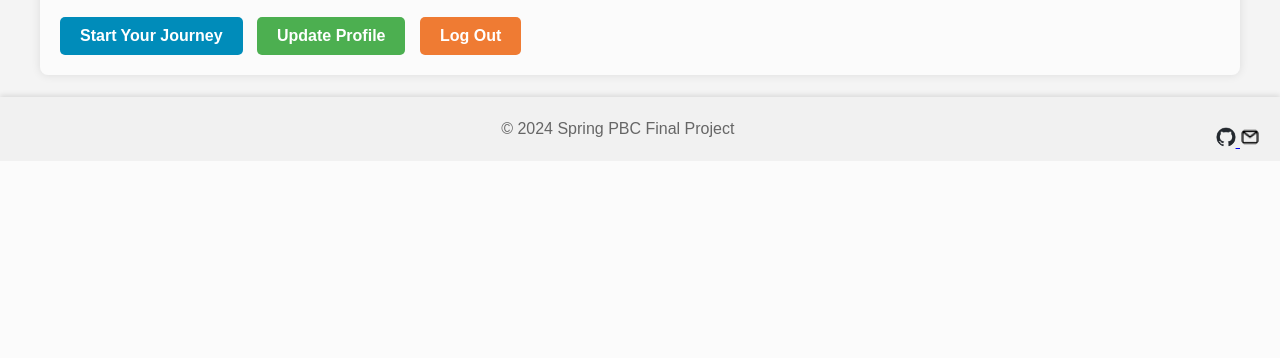
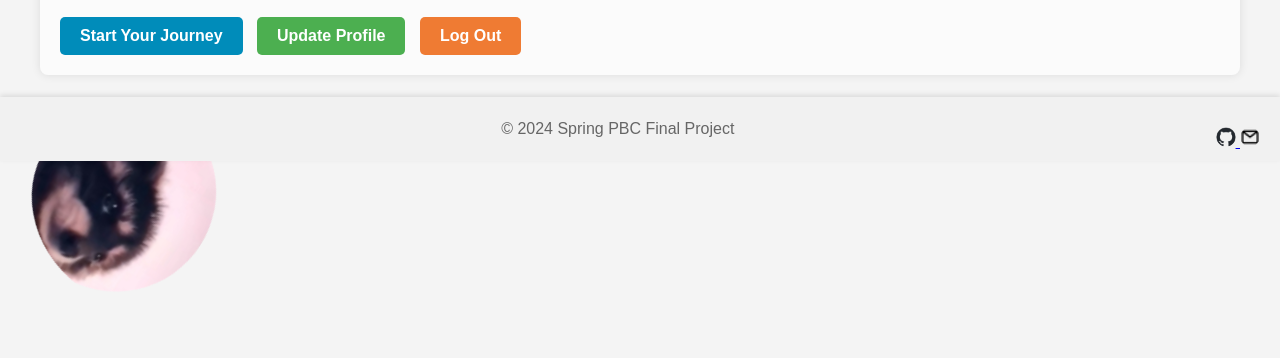
Before and after one commit to Bai1026/PBC_Final_Project, a Django app: a page that uses platform/templates/login/welcome.html in a window 1280 px wide. Shown: the part 639-997 px from the top of the page. Before the commit the page ends 788 px from the top, so only its background shows below. Run offline with Django 3.2, Linux system fonts and the light colour scheme; the visitor is signed in with stand-in values (Sample User, id 1); data comes from the database, SQL or seed files in the repository.

Commit message:
update pedro racoon

```diff
--- /dev/null
+++ b/platform/myproject/static/css/pedro.css
@@ -0,0 +1,29 @@
+.wrapper {
+    overflow: hidden;
+    border-radius: 50%;
+    width: 200px; /* Adjust the width as needed */
+    height: auto; /* Keeps the aspect ratio intact */
+    margin-top: 20px;
+}
+
+.pedro {
+    width: 100%; /* This will make the image fill the container */
+    height: auto; /* Maintain the aspect ratio */
+    animation: bounce 200ms linear infinite alternate;
+}
+
+@keyframes bounce {
+    to {
+        transform: translateY(20px);
+    }
+}
+
+@keyframes spin {
+    to {
+        transform: rotate(-1turn);
+    }
+}
+
+.wrapper {
+    animation: spin 10s linear infinite;
+}
--- a/platform/templates/login/welcome.html
+++ b/platform/templates/login/welcome.html
@@ -7,6 +7,7 @@
     <meta name="viewport" content="width=device-width, initial-scale=1.0">
     <link rel="stylesheet" href="{% static 'css/footer.css' %}">
     <link rel="stylesheet" href="{% static 'css/welcome.css' %}">
+    <link rel="stylesheet" href="{% static 'css/pedro.css' %}">
     <title>Document</title>
 </head>
 <body>
@@ -37,6 +38,11 @@
         </div>
     </div>
 </body>
+
+<div class="wrapper">
+    <img src="{% static 'images/pedro.jpeg' %}" class="pedro">
+</div>
+
 </html>
 
 <footer>
```
Also changed, not shown: platform/myproject/static/images/pedro.jpeg (added).
